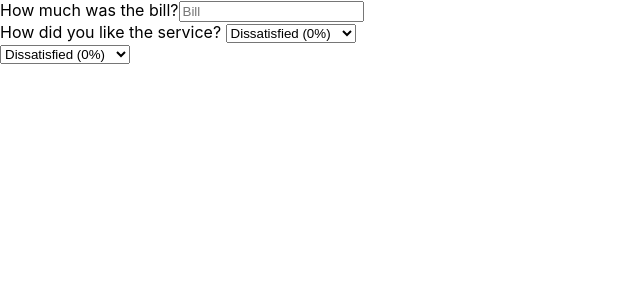
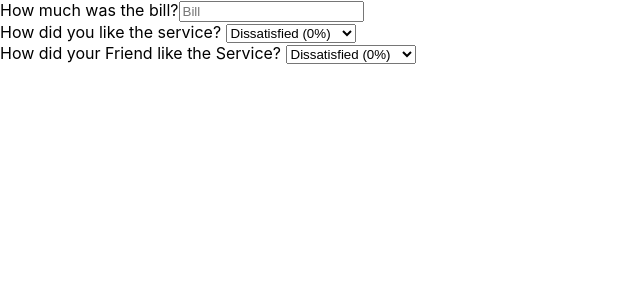
Before and after one commit to ranthamGOD/Tip-Calculator, a React (Create React App) app: page / in a window 1280 px wide. Shown: the top 300 px of the page, without its empty margins (0-640 px from the left). Built offline with nearby package versions, Linux system fonts and the light colour scheme.

Commit message:
completed Percentage component

```diff
--- a/src/App.js
+++ b/src/App.js
@@ -11,7 +11,7 @@ function TipCalculator() {
     <div>
       <BillInput> How much was the bill?</BillInput>
       <Percentage>How did you like the service? </Percentage>
-      <Percentage> </Percentage>
+      <Percentage>How did your Friend like the Service? </Percentage>
       <Output />
       <Reset />
     </div>
```
